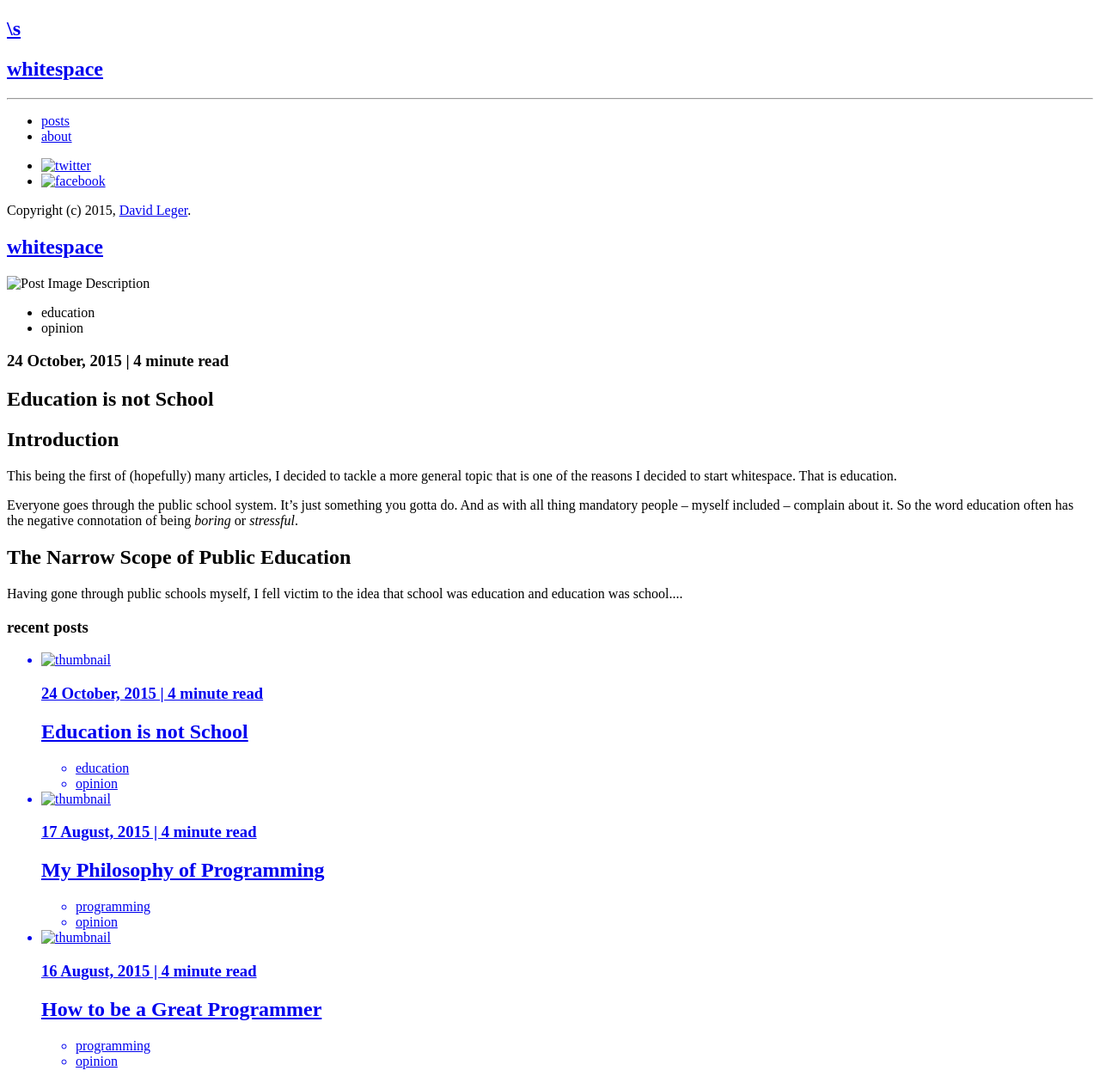
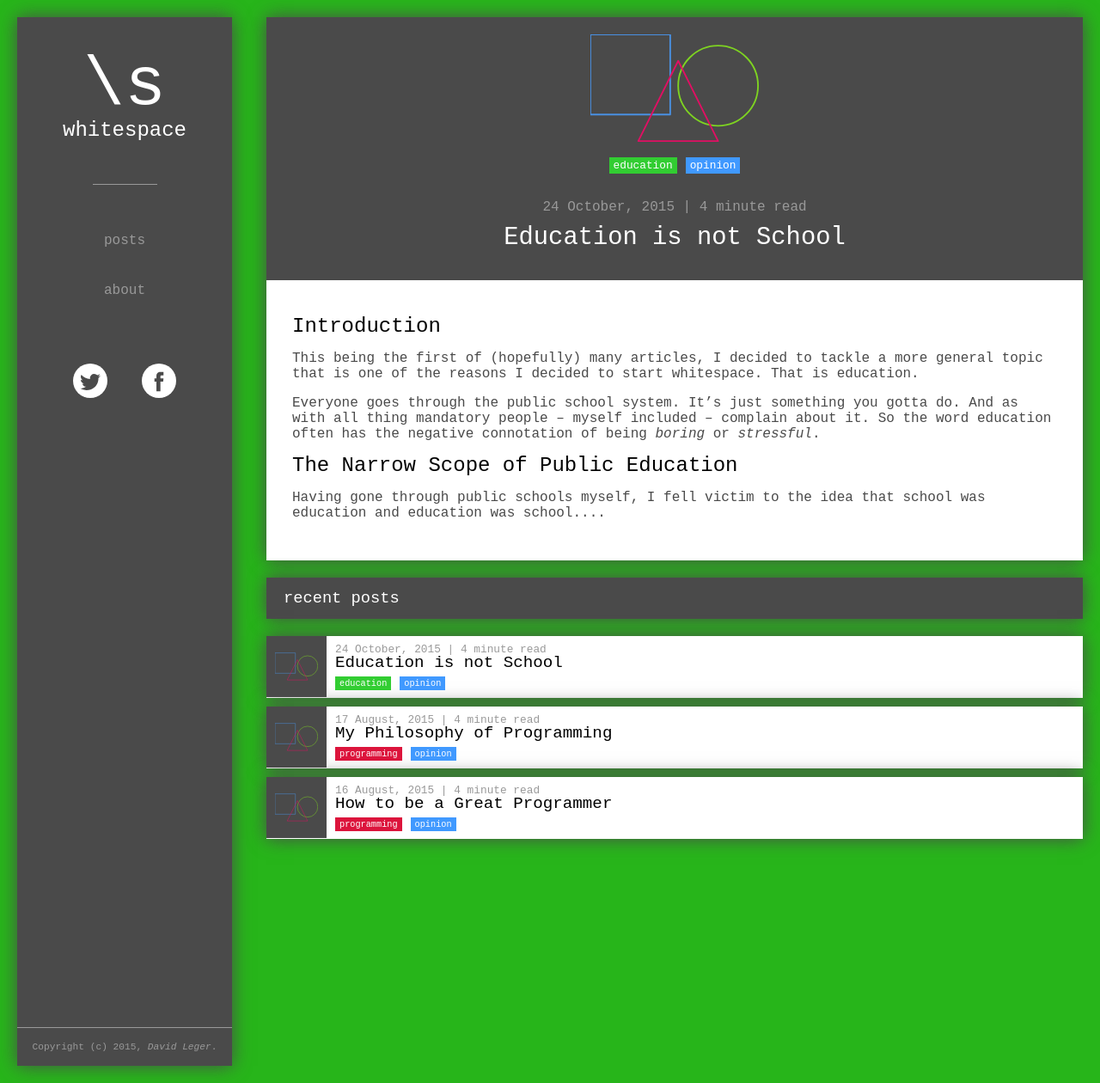
Before and after one commit to davidleger95/whitespace, a Jekyll site: the page built from index.html, in a window 1280 px wide and 1260 px high. Shown: the whole window at 86% size. Built offline with Jekyll 4.4.1, drawn with Linux system fonts in a browser that asks for light colours; nearby versions of some CDN libraries; Markdown is read by kramdown in place of the engine named in the settings.

Commit message:
baseurl fix

```diff
--- a/_config.yml
+++ b/_config.yml
@@ -5,4 +5,4 @@ exclude: ["node_modules",
   "package.json",
   "preview.jpg",
   "README.md"]
-baseurl: "_whitespace"
+baseurl: "/_whitespace"
```
